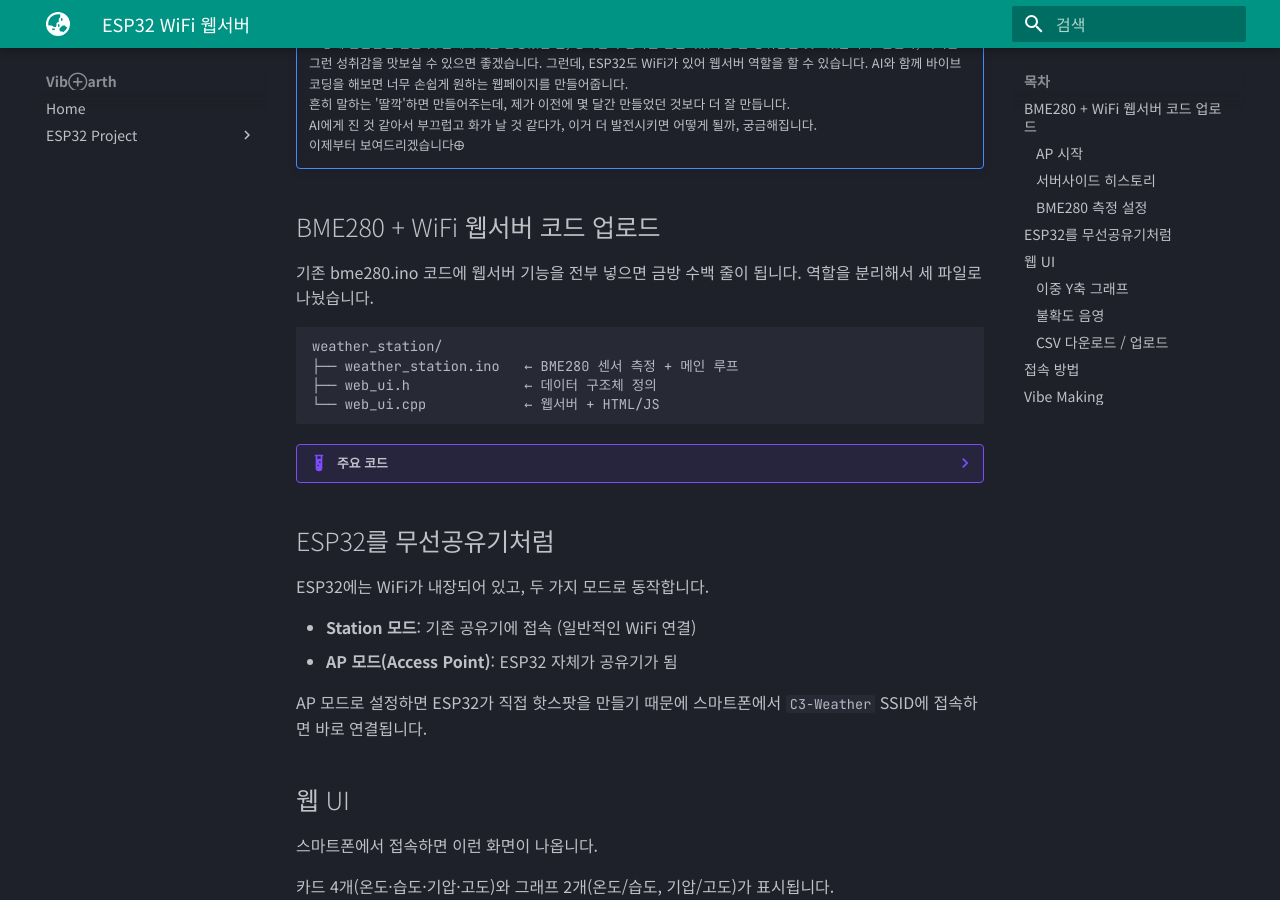
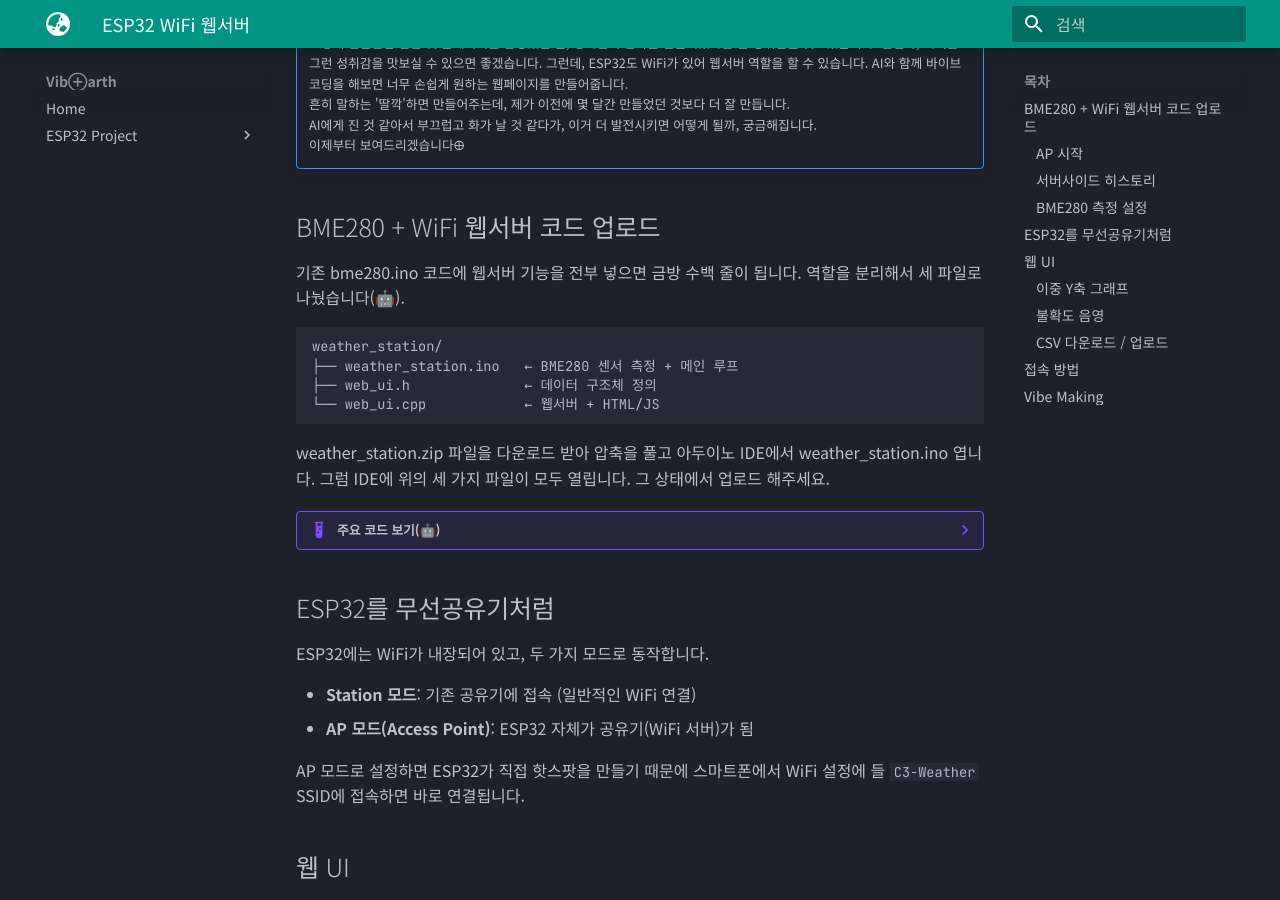
Before and after one commit to VibEarth/VibEarth.github.io, an MkDocs documentation site: the page built from docs/esp32/c3/wifi_webserver.md, in a window 1280 px wide and 900 px high, scrolled down 396 px. Built offline with MkDocs 1.6.1 and Material for MkDocs 9.7.7, drawn with Linux system fonts in a browser that asks for light colours.

Commit message:
vault backup: 2026-07-03 18:51:44

````diff
--- a/docs/esp32/c3/wifi_webserver.md
+++ b/docs/esp32/c3/wifi_webserver.md
@@ -17,7 +17,7 @@
 
 ## BME280 + WiFi 웹서버 코드 업로드
 
-기존 bme280.ino 코드에 웹서버 기능을 전부 넣으면 금방 수백 줄이 됩니다. 역할을 분리해서 세 파일로 나눴습니다.
+기존 bme280.ino 코드에 웹서버 기능을 전부 넣으면 금방 수백 줄이 됩니다. 역할을 분리해서 세 파일로 나눴습니다(🤖).
 
 ```
 weather_station/
@@ -26,8 +26,11 @@ weather_station/
 └── web_ui.cpp            ← 웹서버 + HTML/JS
 ```
 
+weather_station.zip 파일을 다운로드 받아 압축을 풀고 아두이노 IDE에서 weather_station.ino 엽니다.
+그럼 IDE에 위의 세 가지 파일이 모두 열립니다.
+그 상태에서 업로드 해주세요.
 
-??? example "주요 코드"
+??? example "주요 코드 보기(🤖)"
 	### AP 시작
 
 	```cpp
@@ -90,9 +93,10 @@ weather_station/
 ESP32에는 WiFi가 내장되어 있고, 두 가지 모드로 동작합니다.
 
 - **Station 모드**: 기존 공유기에 접속 (일반적인 WiFi 연결)
-- **AP 모드(Access Point)**: ESP32 자체가 공유기가 됨
+- **AP 모드(Access Point)**: ESP32 자체가 공유기(WiFi 서버)가 됨
 
-AP 모드로 설정하면 ESP32가 직접 핫스팟을 만들기 때문에 스마트폰에서 `C3-Weather` SSID에 접속하면 바로 연결됩니다.
+AP 모드로 설정하면 ESP32가 직접 핫스팟을 만들기 때문에 스마트폰에서 WiFi 설정에 들 `C3-Weather` SSID에 접속하면 바로 연결됩니다.
+
 
 ## 웹 UI
 
````
